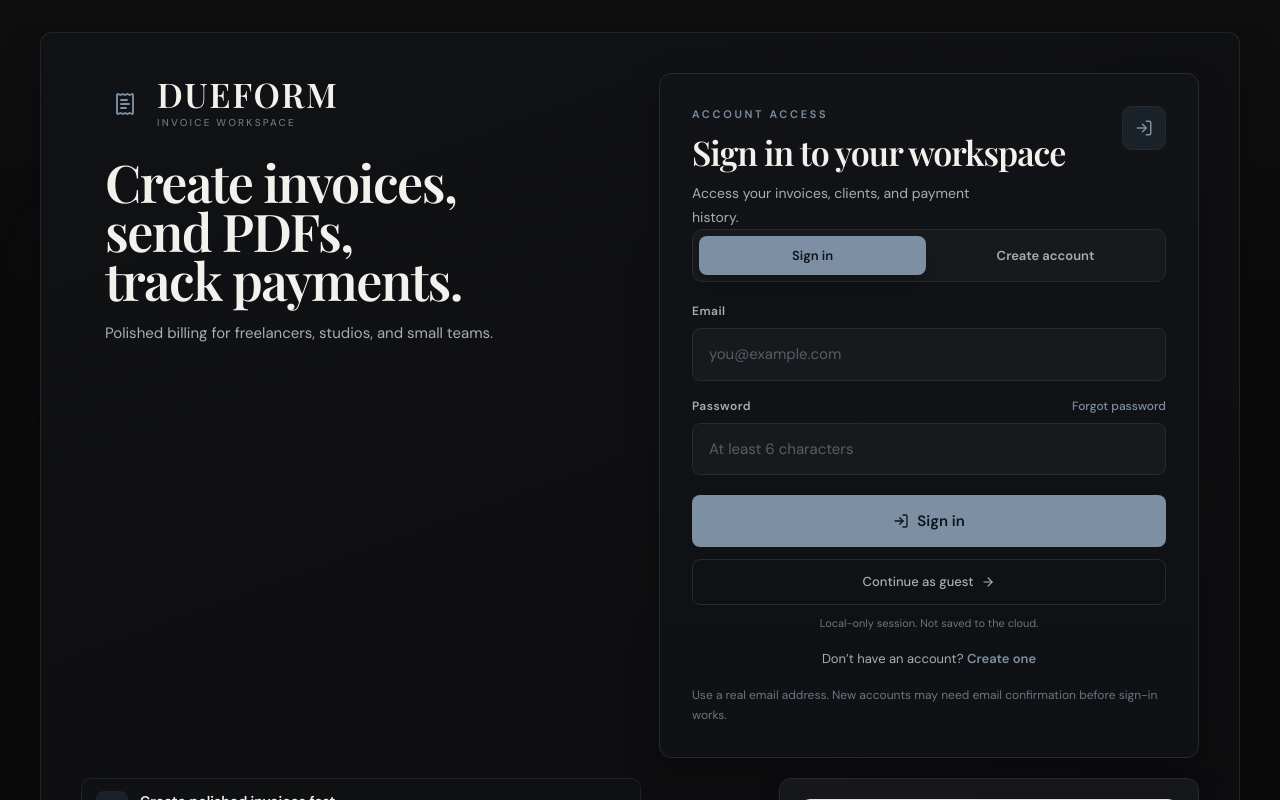
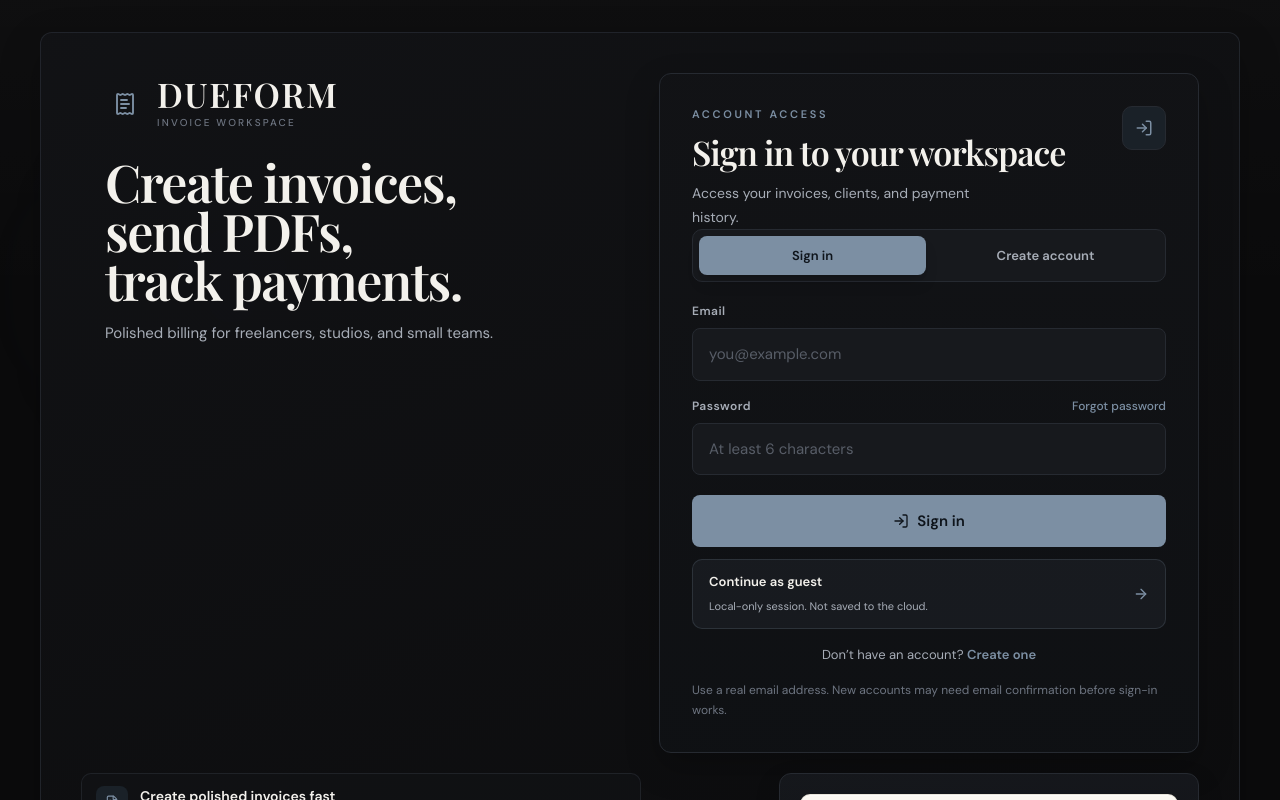
Before and after one commit to andex23/DueForm, a Next.js app: page / in a window 1280 px wide. Shown: the top 800 px of the page. Built offline with nearby package versions, Linux system fonts and the light colour scheme; no server answers.

Commit message:
Make guest mode more visible

```diff
--- a/src/components/AuthGate.tsx
+++ b/src/components/AuthGate.tsx
@@ -593,14 +593,18 @@ export default function AuthGate({
 
                         <button
                           onClick={handleContinueAsGuest}
-                          className="mt-3 flex h-[46px] w-full items-center justify-center gap-2 rounded-lg border border-border bg-transparent text-[13px] font-medium text-text-muted transition-all hover:border-accent/30 hover:text-accent"
+                          className="mt-3 flex w-full items-center justify-between gap-4 rounded-[10px] border border-accent/20 bg-accent/8 px-4 py-3 text-left transition-all hover:border-accent/35 hover:bg-accent/12"
                         >
-                          Continue as guest
-                          <ArrowRight size={14} />
+                          <div>
+                            <div className="text-[13px] font-semibold text-text">
+                              Continue as guest
+                            </div>
+                            <div className="mt-1 text-[11px] leading-5 text-text-muted">
+                              Local-only session. Not saved to the cloud.
+                            </div>
+                          </div>
+                          <ArrowRight size={16} className="shrink-0 text-accent" />
                         </button>
-                        <p className="m-0 mt-2 text-center text-[11px] leading-5 text-text-dim">
-                          Local-only session. Not saved to the cloud.
-                        </p>
 
                         <div className="mt-4 text-center text-[13px] text-text-muted">
                           {isSigningIn
```
